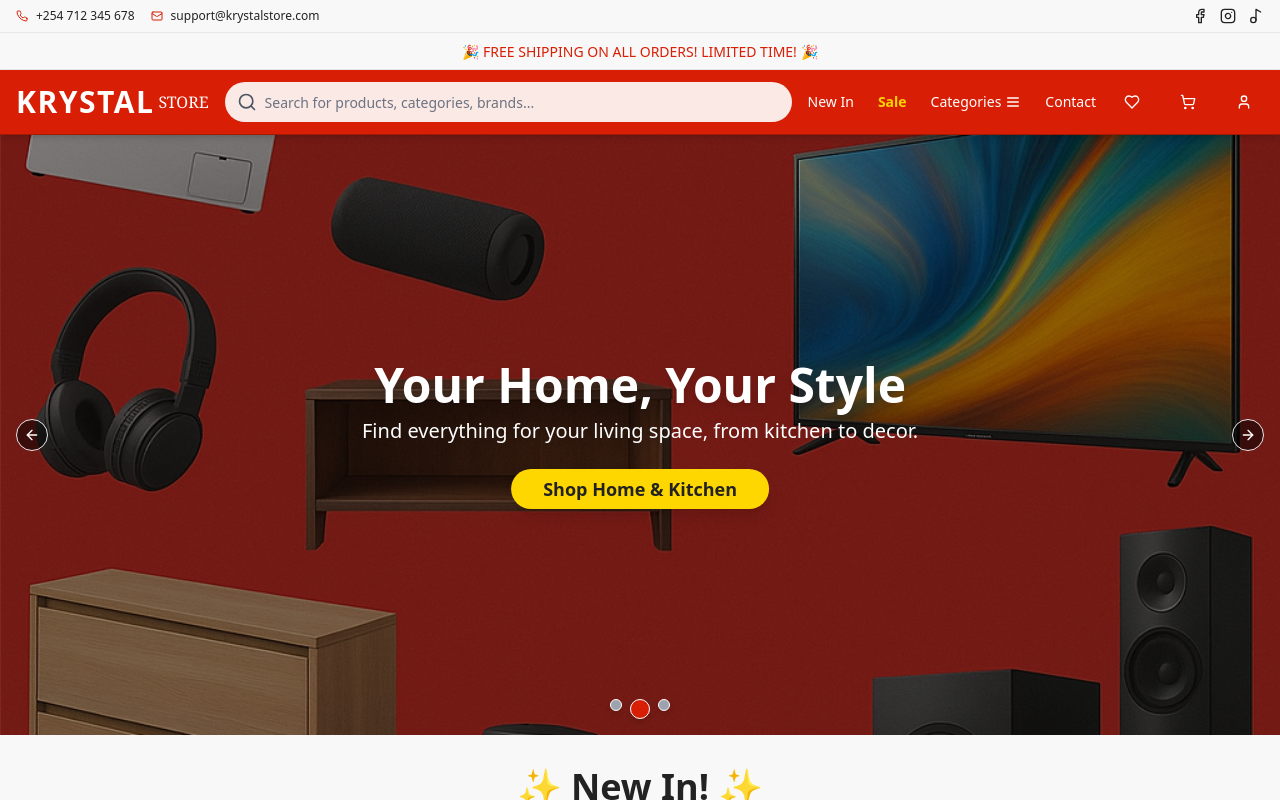
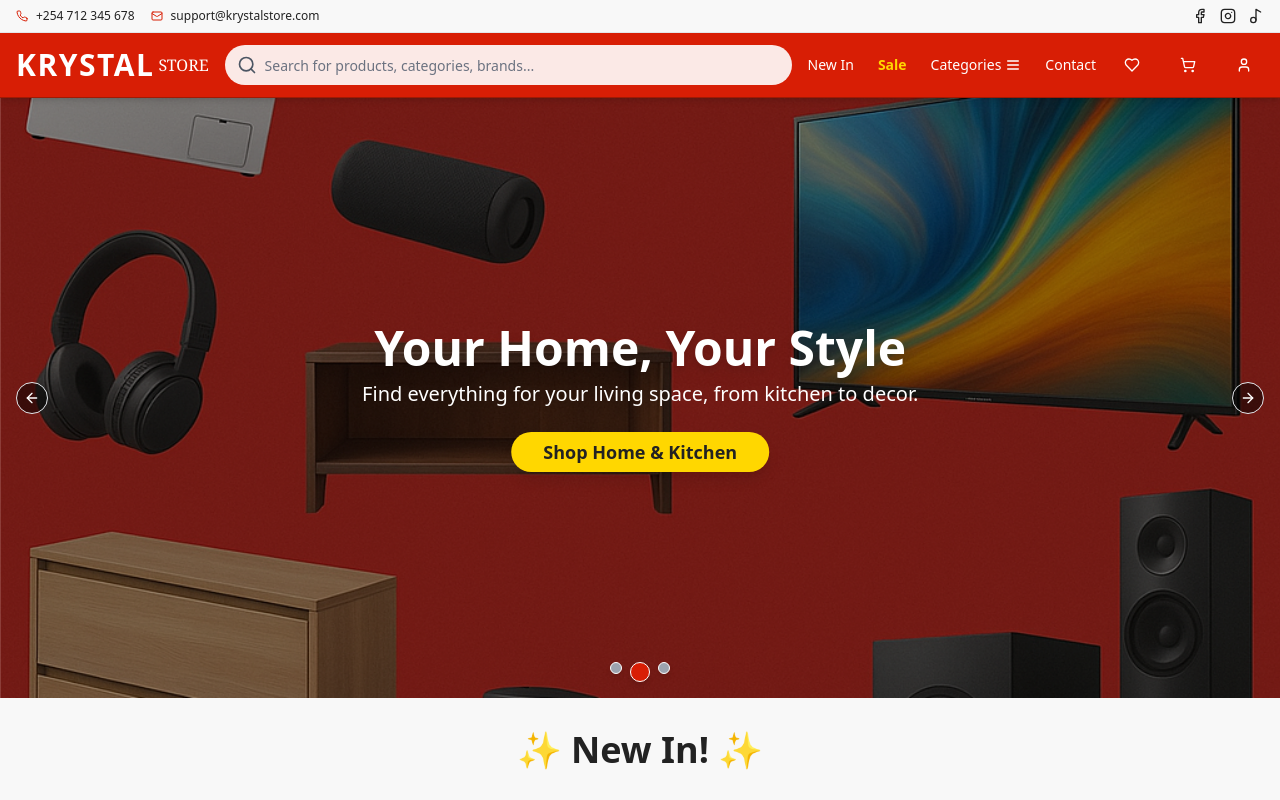
Before and after one commit to Mburuezekiel/krystal-agent-hub, a React (Vite) app: page / in a window 1280 px wide. Shown: the top 800 px of the page. Built offline with nearby package versions, Linux system fonts and the light colour scheme.

Commit message:
removed advert texts

```diff
--- a/src/components/layout/Header.tsx
+++ b/src/components/layout/Header.tsx
@@ -97,7 +97,7 @@ const Header: React.FC = () => {
       </div>
 
       {/* Animated Promo Text Bar (Visible on all screens, now the top-most bar on small screens) */}
-      <div className="bg-[#F8F8F8] py-1.5 px-4 text-center border-b border-gray-200 overflow-hidden">
+      {/* <div className="bg-[#F8F8F8] py-1.5 px-4 text-center border-b border-gray-200 overflow-hidden">
         <style jsx>{`
           @keyframes slide-in-out {
             0% { transform: translateX(100%); opacity: 0; }
@@ -112,7 +112,7 @@ const Header: React.FC = () => {
         <span className="inline-block text-[#D81E05] font-medium animate-promo whitespace-nowrap text-sm">
           🎉 FREE SHIPPING ON ALL ORDERS! LIMITED TIME! 🎉
         </span>
-      </div>
+      </div> */}
 
       {/* Main Header */}
       <div className="bg-[#D81E05] shadow-md border-b border-[#A01A04]">
```
